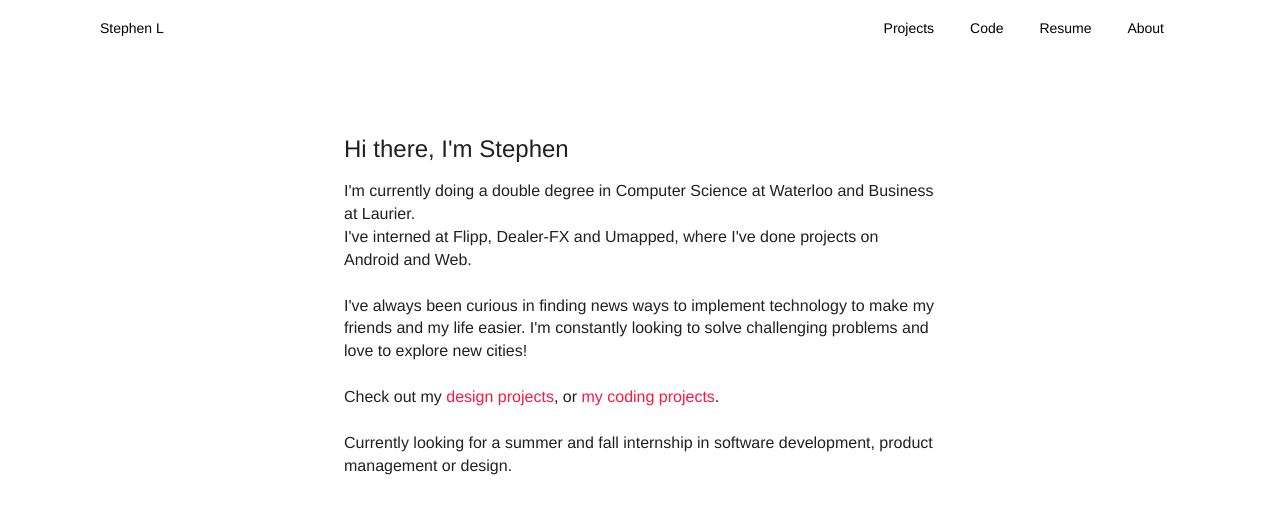
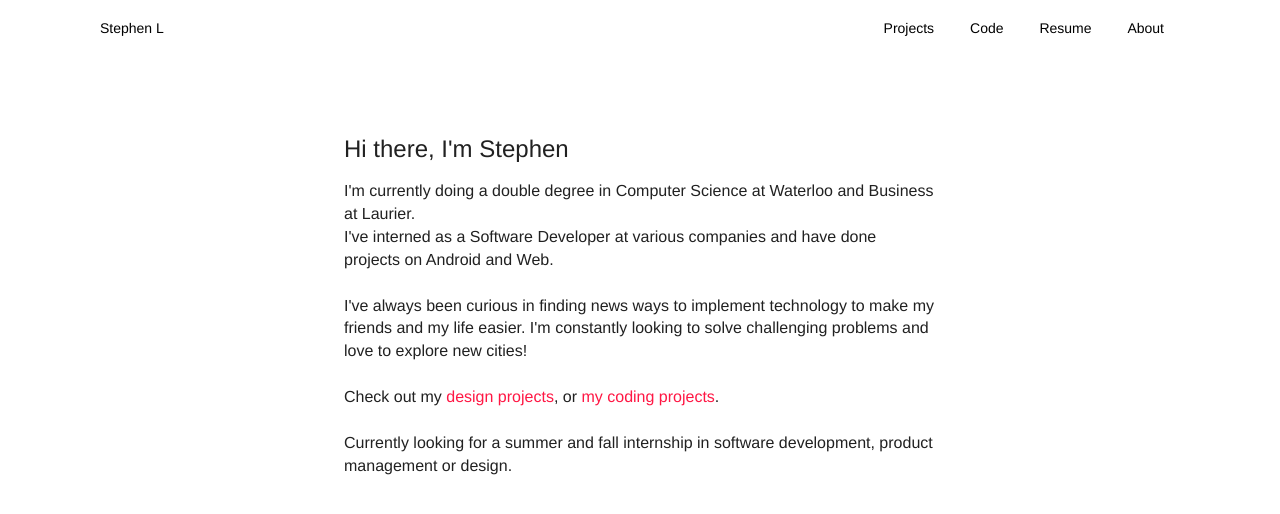
Before and after one commit to ssmlau/ssmlau.github.io, a website: page about.html in a window 1280 px wide. Drawn offline with nearby package versions, Linux system fonts and the light colour scheme.

Commit message:
"fixed wording"

```diff
--- a/about.html
+++ b/about.html
@@ -64,7 +64,7 @@
       <img class="profile-image" src="img/profile.png" alt="">
       <h2 class="about-me-heading">Hi there, I'm Stephen</h2>
       <p class="about-me-description">
-        I'm currently doing a double degree in Computer Science at Waterloo and Business at Laurier. <br>I've interned at <span class="bolder">Flipp, Dealer-FX and Umapped</span>, where I've done projects on Android and Web.<br><br>
+        I'm currently doing a double degree in Computer Science at Waterloo and Business at Laurier. <br>I've interned as a Software Developer at various companies and have done projects on Android and Web.<br><br>
         I've always been curious in finding news ways to implement technology to make my friends and my life easier. I'm constantly looking to solve challenging problems and love to explore new cities!<br><br> Check out my <a href="index.html#design">design projects</a>, or <a href="code.html">my coding projects</a>. <br><br>
         Currently looking for a summer and fall internship in software development, product management or design.
       </p>
```
